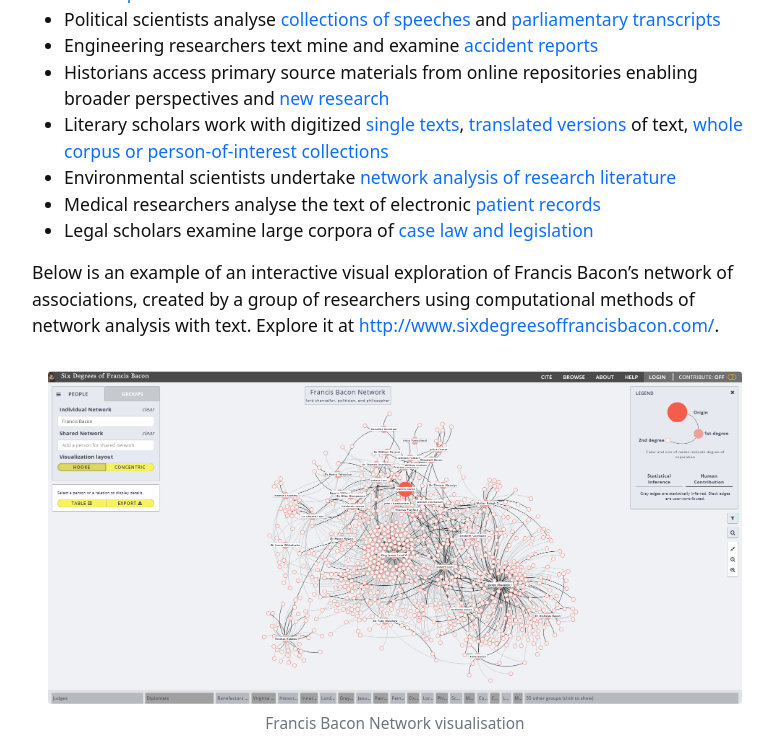
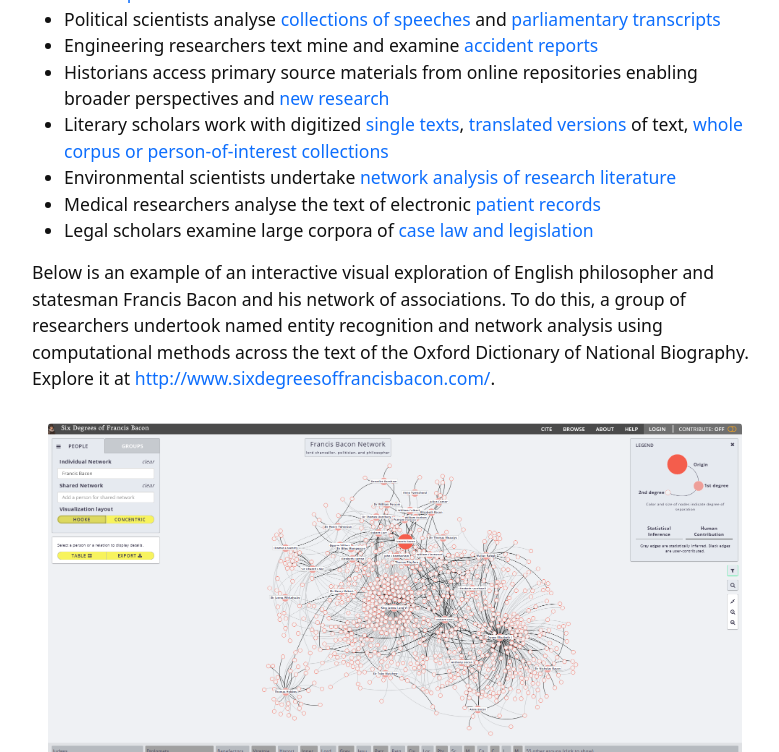
Before and after one commit to GULibrarySandbox/intro-text-mining-analysis-2022, a Jekyll site: the page built from content/1-what.md, in a window 1280 px wide and 900 px high, scrolled down 671 px, cut to the strip 0-752 px from the top of the window. Shown: the whole strip, without its empty margins (245-1024 px from the left). Built offline with Jekyll 4.4.1, drawn with Linux system fonts in a browser that asks for light colours.

Commit message:
Update 1-what.md

```diff
--- a/content/1-what.md
+++ b/content/1-what.md
@@ -21,7 +21,7 @@ All researchers regardless of discipline, methodology, or objective, can gain in
 - Medical researchers analyse the text of electronic [patient records](https://link-springer-com.libraryproxy.griffith.edu.au/book/10.1007/978-3-319-78503-5)
 - Legal scholars examine large corpora of [case law and legislation](https://www-annualreviews-org.libraryproxy.griffith.edu.au/doi/10.1146/annurev-lawsocsci-052720-121843#_i9)
 
-Below is an example of an interactive visual exploration of Francis Bacon's network of associations, created by a group of researchers using computational methods of network analysis with text.  Explore it at [http://www.sixdegreesoffrancisbacon.com/](http://www.sixdegreesoffrancisbacon.com/).
+Below is an example of an interactive visual exploration of English philosopher and statesman Francis Bacon and his network of associations. To do this, a group of researchers undertook named entity recognition and network analysis using computational methods across the text of the Oxford Dictionary of National Biography.  Explore it at [http://www.sixdegreesoffrancisbacon.com/](http://www.sixdegreesoffrancisbacon.com/).
 {% include figure.html img="SixDegreesFrancisBacon.png" alt="Francis Bacon Network visualisation" caption="Francis Bacon Network visualisation" width="100%" %}
 Source: [http://www.sixdegreesoffrancisbacon.com](http://www.sixdegreesoffrancisbacon.com)
 
```
